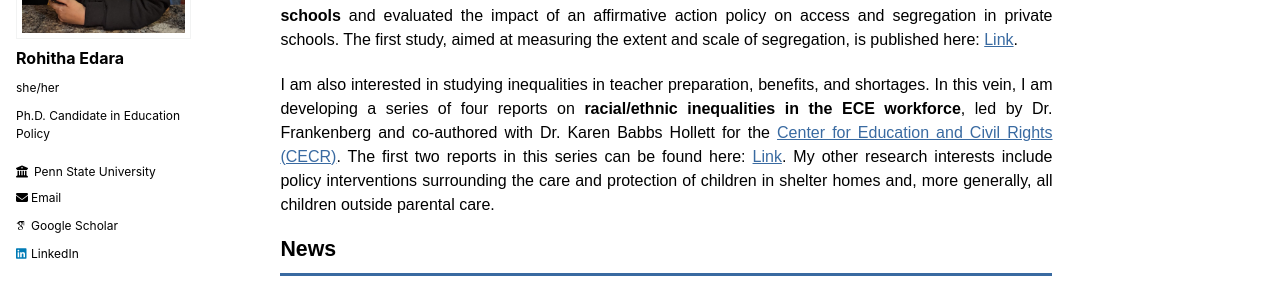
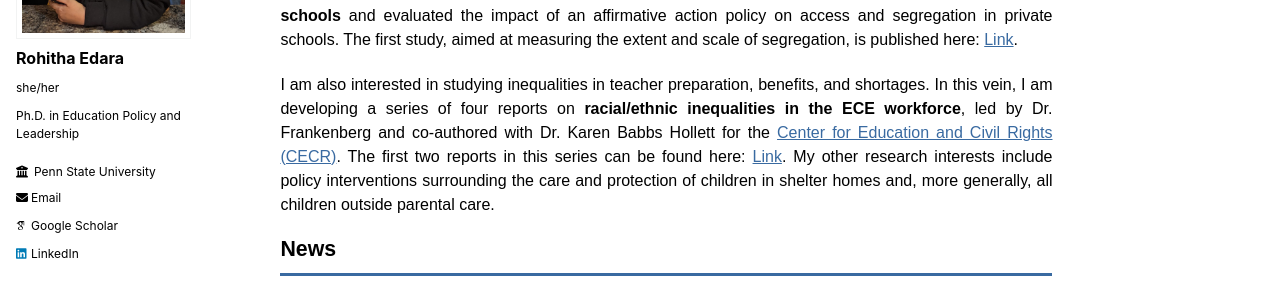
Before and after one commit to rohitha-edara/rohitha-edara.github.io, a Jekyll site: the page built from _pages/about.md, in a window 1280 px wide. Shown: the part 263-557 px from the top of the page. Built offline with Jekyll 4.4.1, drawn with Linux system fonts in a browser that asks for light colours; some web fonts are replaced.

Commit message:
Update _config.yml

```diff
--- a/_config.yml
+++ b/_config.yml
@@ -24,7 +24,7 @@ author:
   avatar           : "profile.png"
   name             : "Rohitha Edara"
   pronouns         : "she/her"
-  bio              : "Ph.D. Candidate in Education Policy"
+  bio              : "Ph.D. in Education Policy and Leadership"
   employer         : "Penn State University"
   uri              : # URL
   email            : "rxe39@psu.edu"
```
